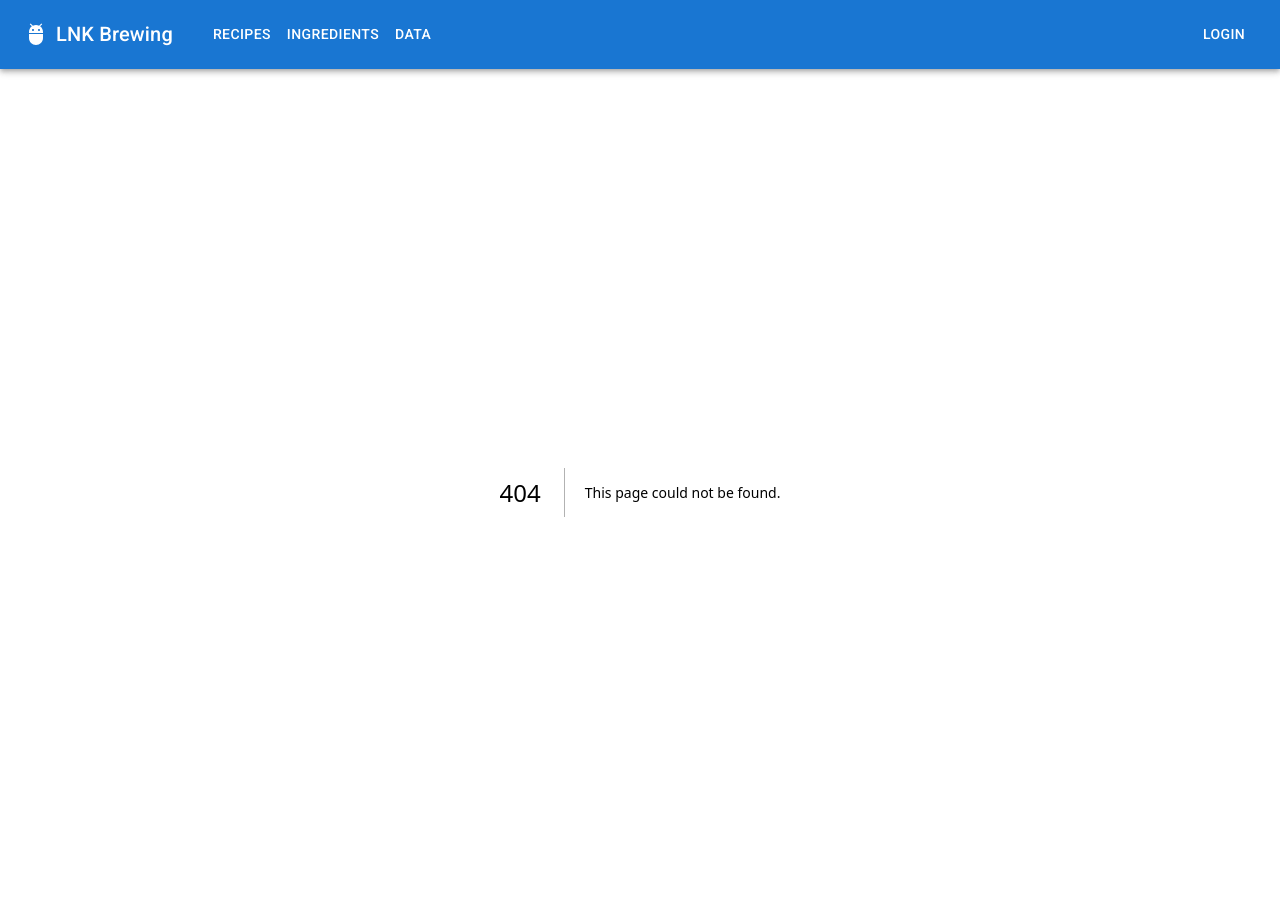
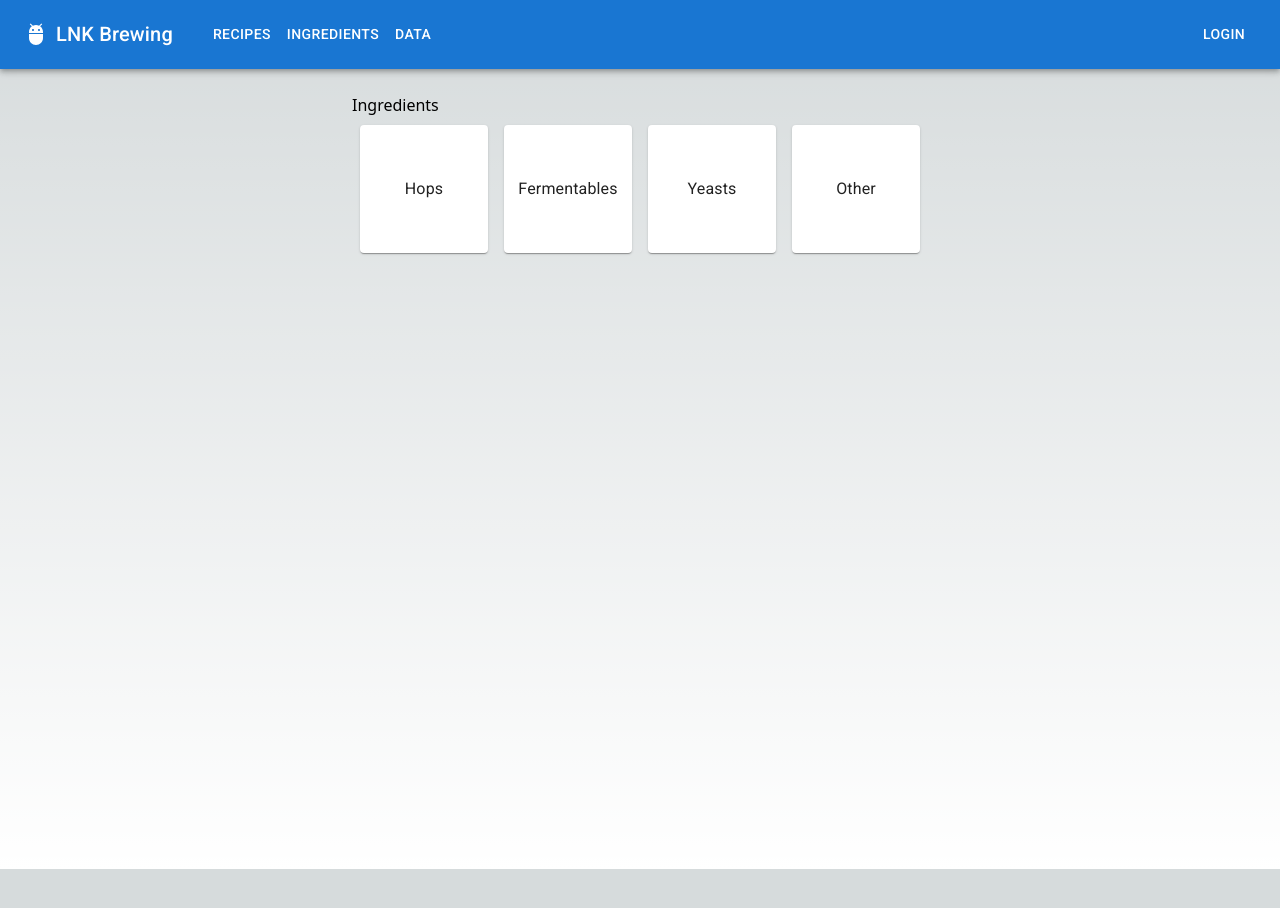
Before and after one commit to amctammany/lnk-brewing, a Next.js app: page /ingredients in a window 1280 px wide. Before the commit this address had no page. Shown: the top 908 px of the page. After the commit the page ends 869 px from the top, so only its background shows below. Built offline with nearby package versions, Linux system fonts and the light colour scheme; no server answers; the database is empty.

Commit message:
added skeleton for ingredients

```diff
--- /dev/null
+++ b/app/ingredients/hops/[slug]/edit/page.tsx
@@ -0,0 +1,27 @@
+import { PrismaClient } from "@prisma/client/edge";
+import { Box } from "@mui/material";
+import Link from "next/link";
+
+import { Metadata } from "next";
+
+export const metadata: Metadata = {
+  title: "LNK: Hop Edit",
+};
+const prisma = new PrismaClient();
+export default async function HopEditPage({
+  params,
+}: {
+  params: { slug: string };
+}) {
+  const hop = await prisma.hop.findFirst({
+    where: { slug: { equals: params.slug } },
+  });
+
+  console.log(hop);
+  return (
+    <Box>
+      HopEditPage
+      <Link href="edit">EditHop</Link>
+    </Box>
+  );
+}
--- /dev/null
+++ b/app/ingredients/hops/[slug]/page.tsx
@@ -0,0 +1,27 @@
+import { PrismaClient } from "@prisma/client/edge";
+import { Box } from "@mui/material";
+import Link from "next/link";
+
+import { Metadata } from "next";
+
+export const metadata: Metadata = {
+  title: "LNK: Hop Display",
+};
+const prisma = new PrismaClient();
+export default async function HopDisplayPage({
+  params,
+}: {
+  params: { slug: string };
+}) {
+  const hop = await prisma.hop.findFirst({
+    where: { slug: { equals: params.slug } },
+  });
+
+  console.log(hop);
+  return (
+    <Box>
+      HopDisplay
+      <Link href="edit">EditHop</Link>
+    </Box>
+  );
+}
--- /dev/null
+++ b/app/ingredients/hops/create/page.tsx
@@ -0,0 +1,21 @@
+import { PrismaClient } from "@prisma/client/edge";
+import { Box } from "@mui/material";
+import Link from "next/link";
+
+import { Metadata } from "next";
+
+export const metadata: Metadata = {
+  title: "LNK: Create Hop",
+};
+const prisma = new PrismaClient();
+export default async function HopCreatePage() {
+  //const hops = await prisma.hop.findMany();
+
+  //console.log(hops);
+  return (
+    <Box>
+      Ingredients
+      <Link href="/hops">Hops</Link>
+    </Box>
+  );
+}
--- /dev/null
+++ b/app/ingredients/hops/page.tsx
@@ -0,0 +1,21 @@
+import { PrismaClient } from "@prisma/client/edge";
+import { Box } from "@mui/material";
+import Link from "next/link";
+
+import { Metadata } from "next";
+
+export const metadata: Metadata = {
+  title: "LNK: Hops",
+};
+const prisma = new PrismaClient();
+export default async function HopsIndexPage() {
+  const hops = await prisma.hop.findMany();
+
+  console.log(hops);
+  return (
+    <Box>
+      Hops
+      <Link href="/hops">Hops</Link>
+    </Box>
+  );
+}
--- /dev/null
+++ b/app/ingredients/page.tsx
@@ -0,0 +1,61 @@
+export const preferredRegion = "home";
+//export const dynamic = "force-dynamic";
+import { PrismaClient } from "@prisma/client/edge";
+import { Box, Paper, Typography } from "@mui/material";
+import Link from "next/link";
+
+import { Metadata } from "next";
+
+export const metadata: Metadata = {
+  title: "LNK: Ingredients",
+};
+const Item = ({ children }: { children: React.ReactNode }) => {
+  return (
+    <Typography
+      sx={{
+        textAlign: "center",
+        //color: theme.palette.text.secondary,
+        height: 128,
+        lineHeight: "128px",
+      }}
+    >
+      {children}
+    </Typography>
+  );
+};
+const prisma = new PrismaClient();
+export default async function IngredientsPage() {
+  const hops = await prisma.hop.findMany();
+
+  console.log(hops);
+  return (
+    <Box sx={{ flexGrow: 1 }}>
+      Ingredients
+      <Box
+        sx={{
+          display: "flex",
+          flexWrap: "wrap",
+          "& > :not(style)": {
+            m: 1,
+            width: 128,
+            height: 128,
+          },
+        }}
+      >
+        <Paper component={Link} href="/ingredients/hops">
+          <Item>Hops</Item>
+        </Paper>
+
+        <Paper component={Link} href="/ingredients/fermentables">
+          <Item>Fermentables</Item>
+        </Paper>
+        <Paper component={Link} href="/ingredients/yeasts">
+          <Item>Yeasts</Item>
+        </Paper>
+        <Paper component={Link} href="/ingredients/others">
+          <Item>Other</Item>
+        </Paper>
+      </Box>
+    </Box>
+  );
+}
```
